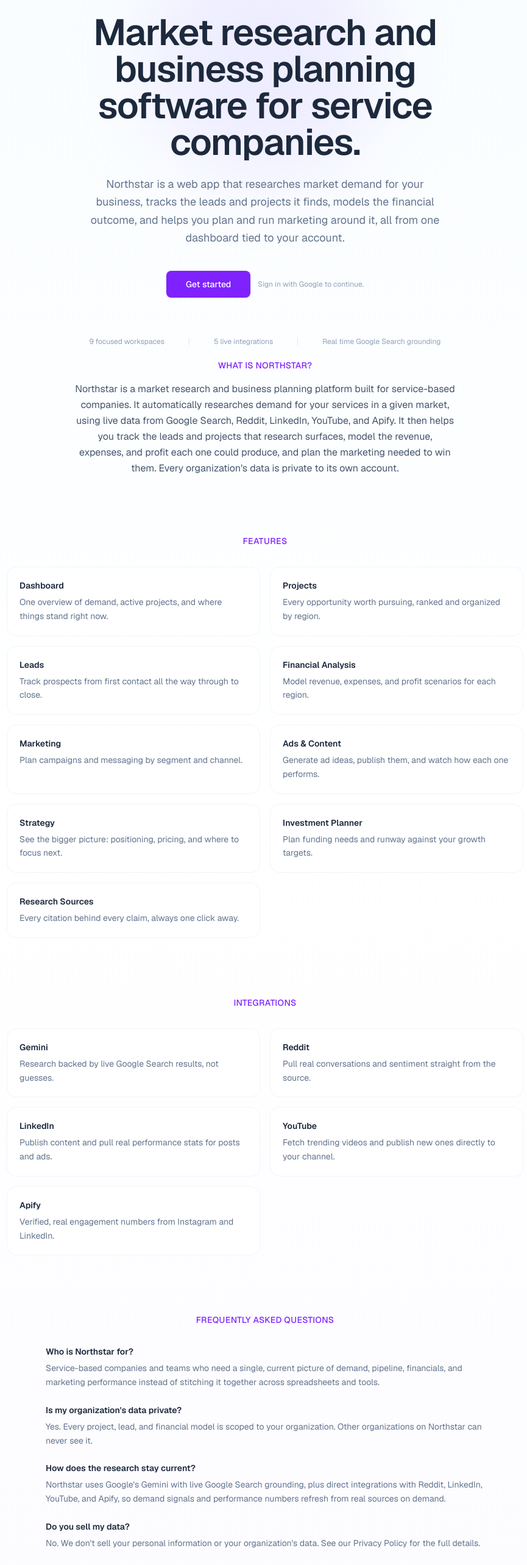
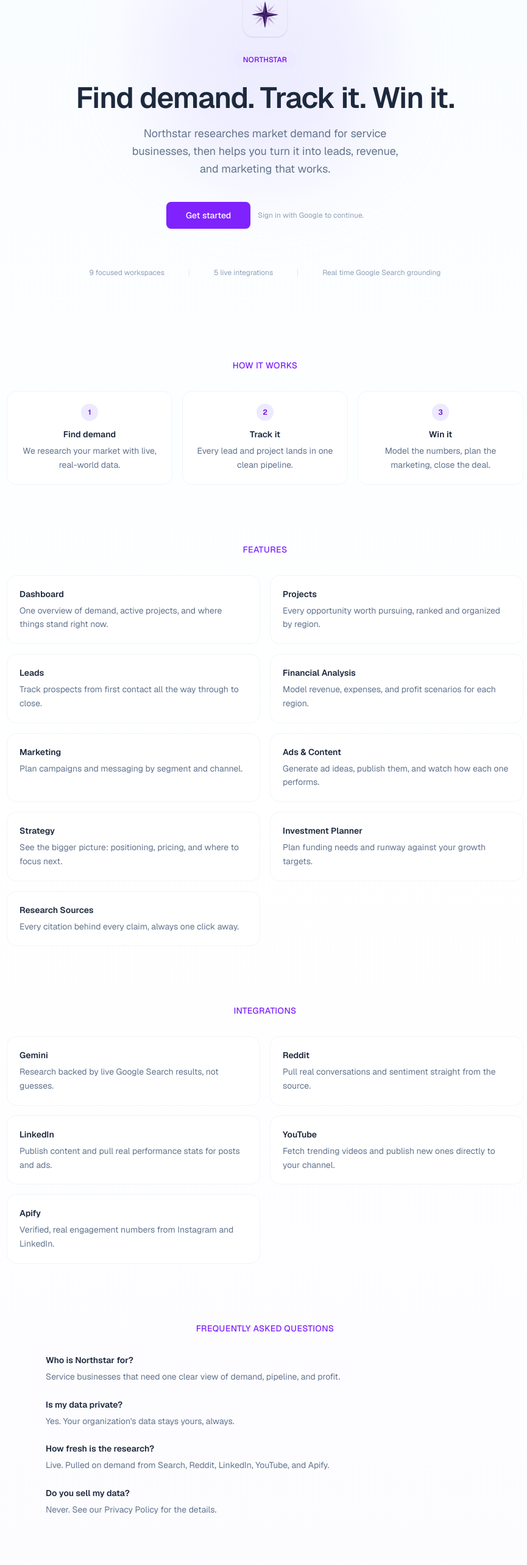
Before and after one commit to kashewknutt/MarketResearch, a Next.js app: page / in a window 1280 px wide. Shown: the part 215-2781 px from the top of the page at 61% size, without its empty margins (205-1070 px from the left). Built offline with nearby package versions, Linux system fonts and the light colour scheme; no server answers.

Commit message:
Updated landing page UI

```diff
--- a/src/app/page.tsx
+++ b/src/app/page.tsx
@@ -42,26 +42,40 @@
   },
 ];
 
+const HOW_IT_WORKS = [
+  {
+    step: "1",
+    title: "Find demand",
+    description: "We research your market with live, real-world data.",
+  },
+  {
+    step: "2",
+    title: "Track it",
+    description: "Every lead and project lands in one clean pipeline.",
+  },
+  {
+    step: "3",
+    title: "Win it",
+    description: "Model the numbers, plan the marketing, close the deal.",
+  },
+];
+
 const FAQS = [
   {
     question: "Who is Northstar for?",
-    answer:
-      "Service-based companies and teams who need a single, current picture of demand, pipeline, financials, and marketing performance instead of stitching it together across spreadsheets and tools.",
+    answer: "Service businesses that need one clear view of demand, pipeline, and profit.",
   },
   {
-    question: "Is my organization's data private?",
-    answer:
-      "Yes. Every project, lead, and financial model is scoped to your organization. Other organizations on Northstar can never see it.",
+    question: "Is my data private?",
+    answer: "Yes. Your organization's data stays yours, always.",
   },
   {
-    question: "How does the research stay current?",
-    answer:
-      "Northstar uses Google's Gemini with live Google Search grounding, plus direct integrations with Reddit, LinkedIn, YouTube, and Apify, so demand signals and performance numbers refresh from real sources on demand.",
+    question: "How fresh is the research?",
+    answer: "Live. Pulled on demand from Search, Reddit, LinkedIn, YouTube, and Apify.",
   },
   {
     question: "Do you sell my data?",
-    answer:
-      "No. We don't sell your personal information or your organization's data. See our Privacy Policy for the full details.",
+    answer: "Never. See our Privacy Policy for the details.",
   },
 ];
 
@@ -158,14 +172,12 @@
             Northstar
           </span>
 
-          <h1 className="mt-6 text-4xl font-semibold tracking-tight text-slate-800 sm:text-6xl">
-            Market research and business planning software for service companies.
+          <h1 className="mt-6 text-3xl font-semibold tracking-tight text-slate-800 sm:text-5xl">
+            Find demand. Track it. Win it.
           </h1>
-          <p className="mx-auto mt-6 max-w-xl text-base leading-relaxed text-slate-500 sm:text-lg">
-            Northstar is a web app that researches market demand for your
-            business, tracks the leads and projects it finds, models the
-            financial outcome, and helps you plan and run marketing around
-            it, all from one dashboard tied to your account.
+          <p className="mx-auto mt-5 max-w-md text-base leading-relaxed text-slate-500 sm:text-lg">
+            Northstar researches market demand for service businesses, then
+            helps you turn it into leads, revenue, and marketing that works.
           </p>
 
           <div className="mt-10 flex flex-col items-center gap-3 sm:flex-row sm:justify-center">
@@ -201,20 +213,28 @@
         </div>
       </section>
 
-      <section className="mx-auto max-w-2xl px-6 pb-24 text-center">
-        <h2 className="text-sm font-medium uppercase tracking-wide text-violet-600">
-          What is Northstar?
+      <section className="mx-auto max-w-4xl px-6 pb-24">
+        <h2 className="text-center text-sm font-medium uppercase tracking-wide text-violet-600">
+          How it works
         </h2>
-        <p className="mt-4 text-base leading-relaxed text-slate-600">
-          Northstar is a market research and business planning platform built
-          for service-based companies. It automatically researches demand for
-          your services in a given market, using live data from Google
-          Search, Reddit, LinkedIn, YouTube, and Apify. It then helps you
-          track the leads and projects that research surfaces, model the
-          revenue, expenses, and profit each one could produce, and plan the
-          marketing needed to win them. Every organization&apos;s data is
-          private to its own account.
-        </p>
+        <div className="mt-8 grid grid-cols-1 gap-4 sm:grid-cols-3">
+          {HOW_IT_WORKS.map((item) => (
+            <div
+              key={item.step}
+              className="rounded-2xl border border-slate-100 bg-white p-5 text-center"
+            >
+              <span className="inline-flex h-7 w-7 items-center justify-center rounded-full bg-violet-100 text-xs font-semibold text-violet-700">
+                {item.step}
+              </span>
+              <h3 className="mt-3 text-sm font-semibold text-slate-800">
+                {item.title}
+              </h3>
+              <p className="mt-1.5 text-sm leading-relaxed text-slate-500">
+                {item.description}
+              </p>
+            </div>
+          ))}
+        </div>
       </section>
 
       <section id="features" className="mx-auto max-w-4xl scroll-mt-20 px-6 pb-24">
```
